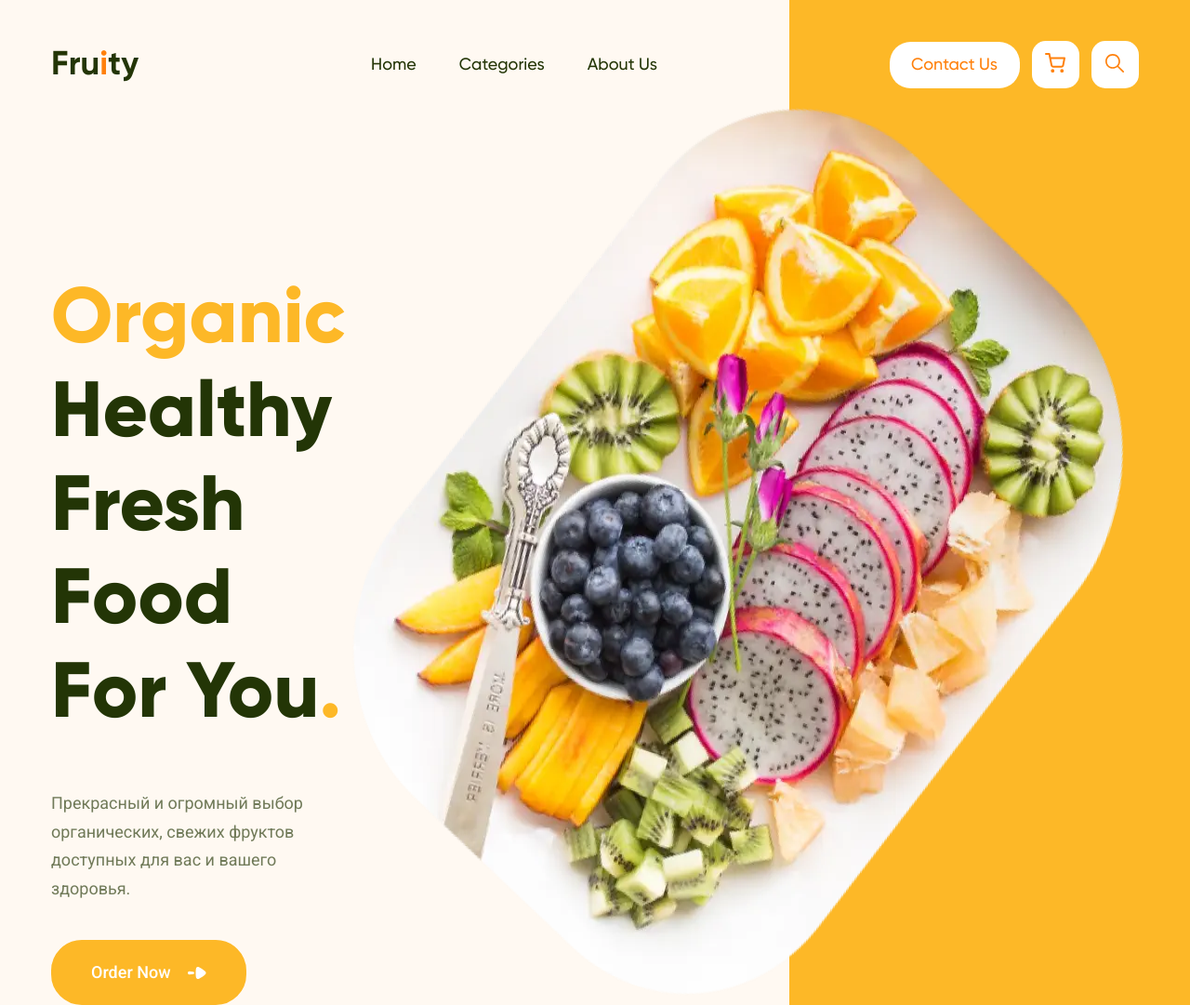
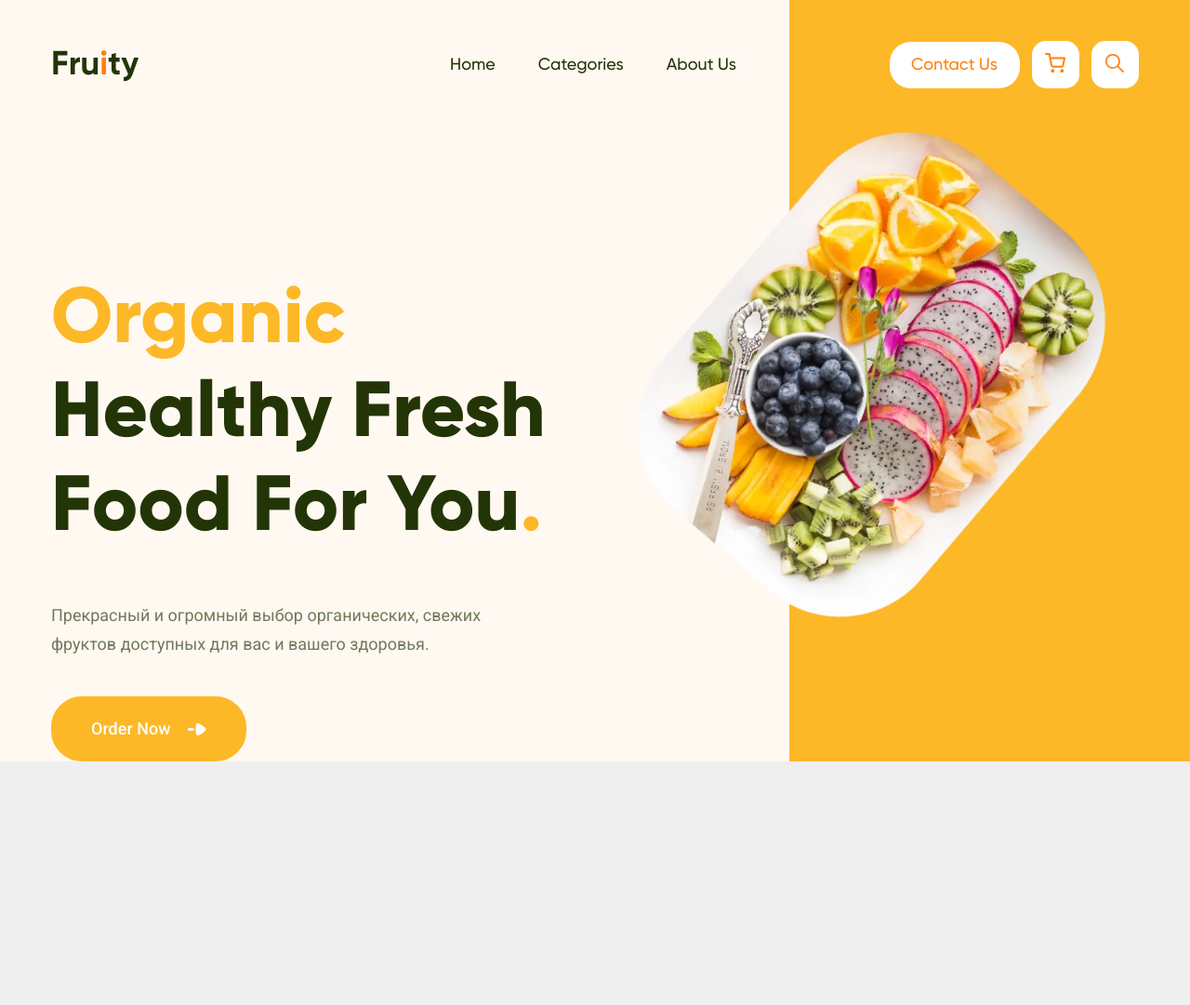
Before and after one commit to GolovanovAlex/FruitStore_landing, a plain HTML site: page index.html in a window 1280 px wide. Shown: the whole page at 93% size. After the commit the page ends 819 px from the top, so only its background shows below. Drawn offline with Linux system fonts and the light colour scheme.

Commit message:
header_3.0 img_and_box

```diff
--- a/index.html
+++ b/index.html
@@ -19,6 +19,13 @@
   </head>
   <body>
     <header class="header">
+      <div class="header__img-box">
+        <img
+          src="images/content/bg-header.webp"
+          alt="Header Image"
+          class="header__img"
+        />
+      </div>
       <div class="container">
         <div class="header__top">
           <a href="#" class="header__logo-link"
@@ -86,8 +93,6 @@
             </button>
           </div>
         </div>
-
-        <div class="header__box">
         <div class="header__content">
           <h1 class="header__title">
             <span>Organic</span> Healthy Fresh Food For You<span>.</span>
@@ -98,20 +103,7 @@
           </p>
           <button class="header__btn">Order Now</button>
         </div>
-          <img
-            src="images/content/bg-header.webp"
-            alt="Header image"
-            class="header__img-bg"
-          />
       </div>
-      </div>
-      <!-- <div class="header__img-box">
-        <img
-          src="images/content/bg-header.webp"
-          alt="Header image"
-          class="header__img-bg"
-        />
-      </div> -->
     </header>
   </body>
 </html>
--- a/scss/style.scss
+++ b/scss/style.scss
@@ -48,6 +48,7 @@ body {
 // ---- ---- main ---- ---- //
 
 .menu {
+  margin-left: 170px;
   &__items {
     display: flex;
     justify-content: space-between;
@@ -73,9 +74,23 @@ body {
 
 .header {
   position: relative;
-  min-height: 1020px;
+  min-height: 100vh;
   background: linear-gradient(to right, #fff9f2 66.3%, #fdb827 66.3%);
 
+  &__img-box {
+    position: absolute;
+    top: 0;
+    bottom: 0;
+    right: 0;
+    z-index: 0;
+    width: 33.5%;
+  }
+  &__img {
+    position: absolute;
+    top: 130px;
+    right: 18%;
+    width: 122%;
+  }
   &__top {
     display: flex;
     justify-content: space-between;
@@ -199,20 +214,8 @@ body {
       }
     }
   }
-  &__box {
-    display: flex;
-  }
-  &__img-box {
-    // position: absolute;
-    // background-image: url(../images/content/bg-header.webp);
-    // background-size: cover;
-    // background-repeat: no-repeat;
-    // top: 122px;
-    // right: 100px;
-    // width: 870px;
-    // height: 900px;
-  }
 }
+
 // ---- ---- *** ---- ---- //
 // ---- ---- *** ---- ---- //
 // ---- ---- *** ---- ---- //
```
Also changed, not shown: css/style.css. Lines whose indentation alone changed are shown as unchanged.
